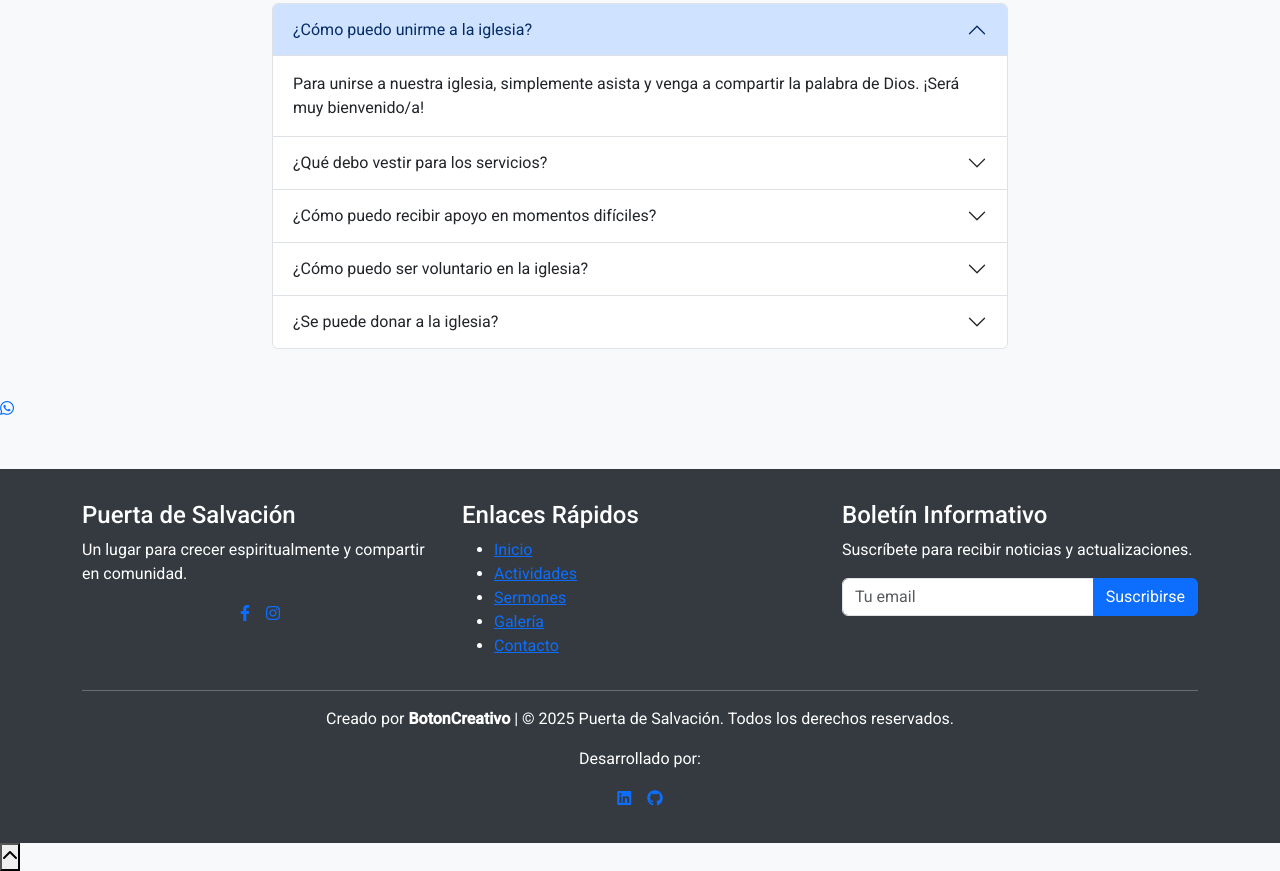
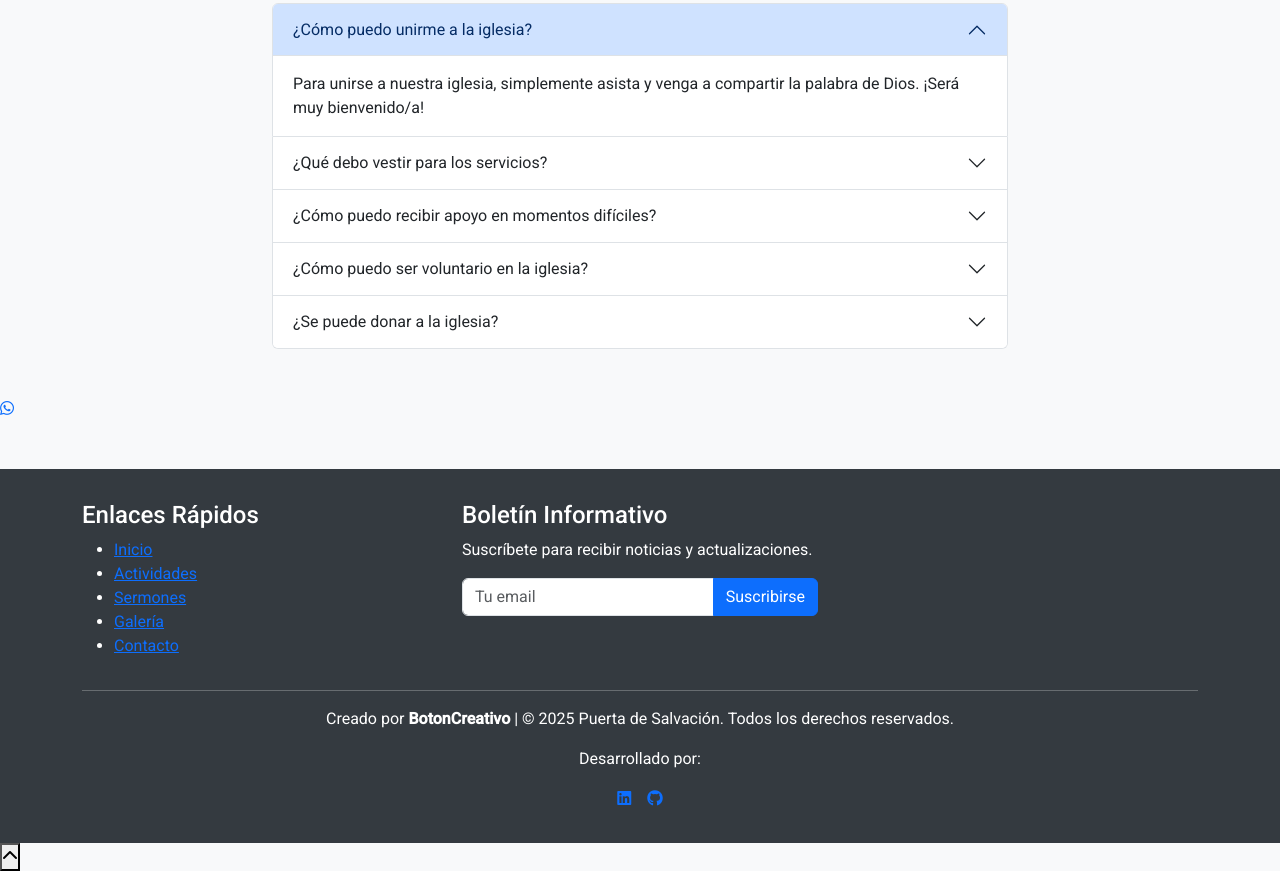
Before and after one commit to cocomeza/PuertaDeSalvacionIglesia, a plain HTML site: page contacto.html in a window 1280 px wide. Shown: the part 2972-3843 px from the top of the page. Drawn offline with nearby package versions, Linux system fonts and the light colour scheme.

Commit message:
Update new contacto.html

```diff
--- a/contacto.html
+++ b/contacto.html
@@ -450,18 +450,6 @@
         <div class="container">
             <div class="row">
                 <div class="col-md-4 mb-4 mb-md-0">
-                    <h4>Puerta de Salvación</h4>
-                    <p>Un lugar para crecer espiritualmente y compartir en comunidad.</p>
-                    <div class="social-icons">
-                        <a href="https://www.facebook.com/tu-pagina" target="_blank" aria-label="Facebook">
-                            <i class="fab fa-facebook-f"></i>
-                        </a>
-                        <a href="https://www.instagram.com/tu-pagina" target="_blank" aria-label="Instagram">
-                            <i class="fab fa-instagram"></i>
-                        </a>
-                    </div>
-                </div>
-                <div class="col-md-4 mb-4 mb-md-0">
                     <h4>Enlaces Rápidos</h4>
                     <ul class="footer-links">
                         <li><a href="index.html">Inicio</a></li>
```
